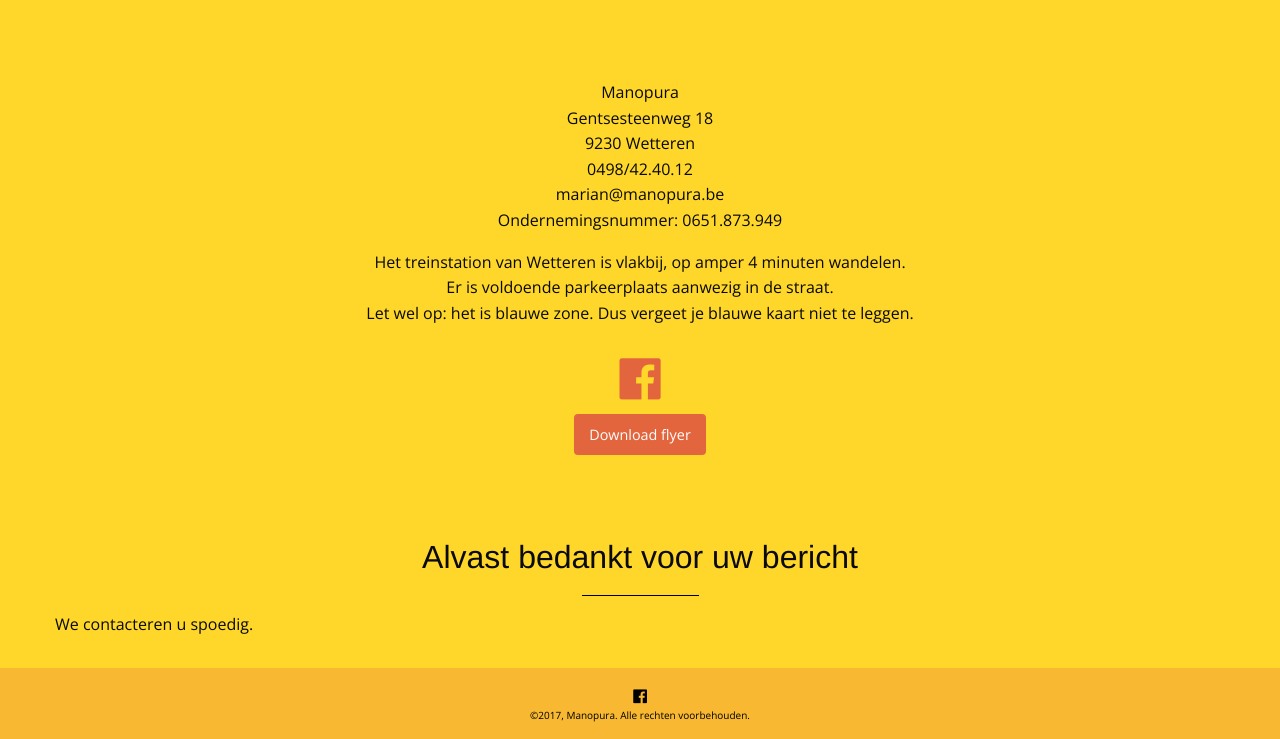
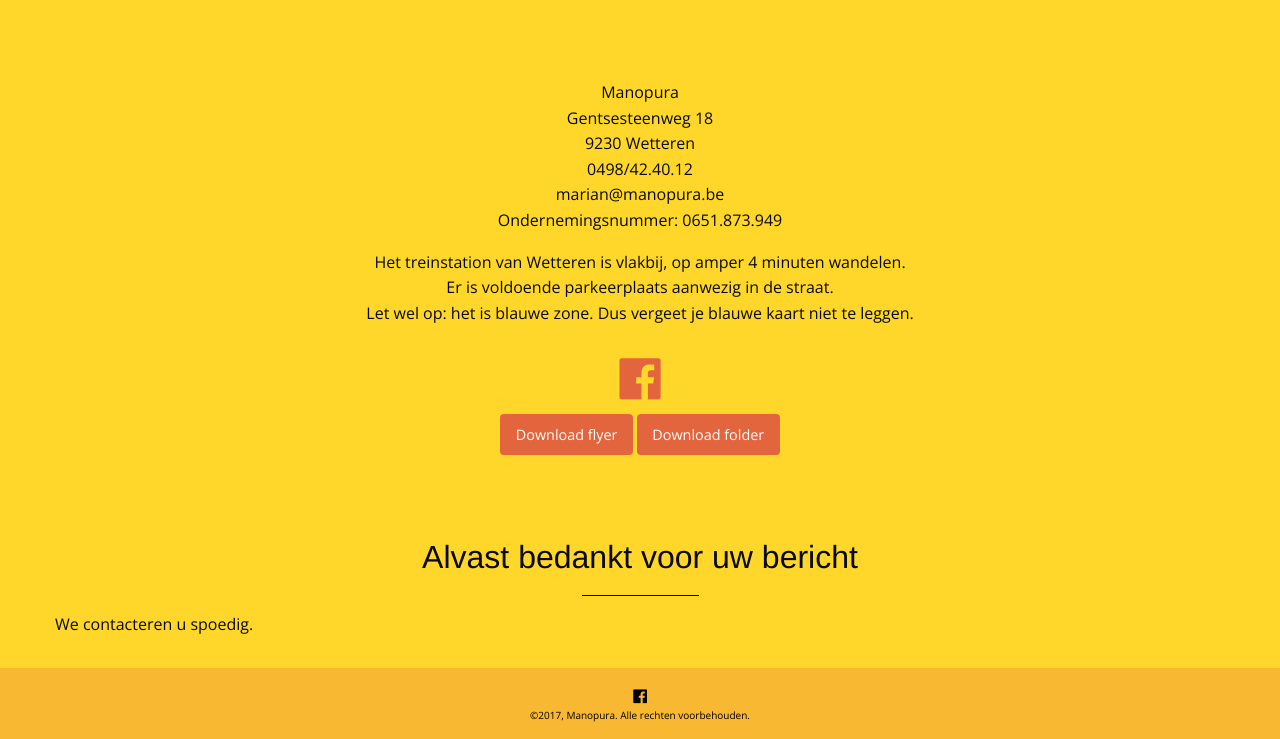
Before and after one commit to manopura/manopura.github.io, a Jekyll site: the page built from dankjewel.html, in a window 1280 px wide. Shown: the part 526-1265 px from the top of the page. Built offline with Jekyll 4.4.1, drawn with Linux system fonts in a browser that asks for light colours; nearby versions of some CDN libraries.

Commit message:
Update contact.html

```diff
--- a/_includes/contact.html
+++ b/_includes/contact.html
@@ -15,5 +15,6 @@
         </p>
         <a style="font-size: 3em; white" href="https://www.facebook.com/manopura"><i class="fa fa-facebook-official" aria-hidden="true"></i></a><br />
         <a class="button" href="files/manopura.pdf">Download flyer</a>
+        <a class="button" href="files/pagina1 plooifolder.jpg">Download folder</a>
     </div>
 </section>
```
